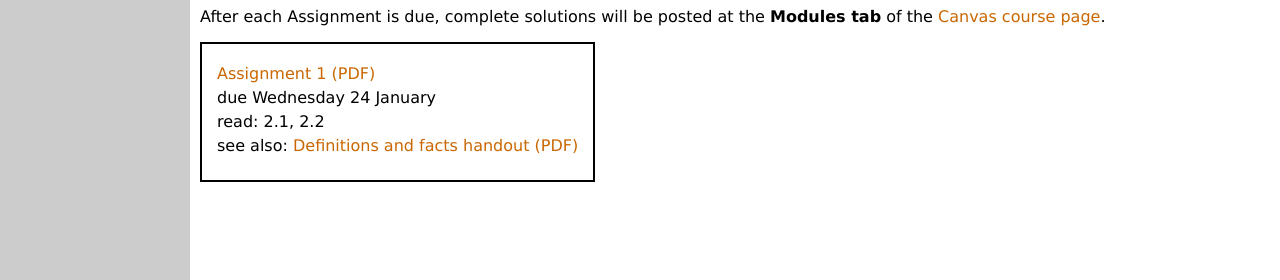
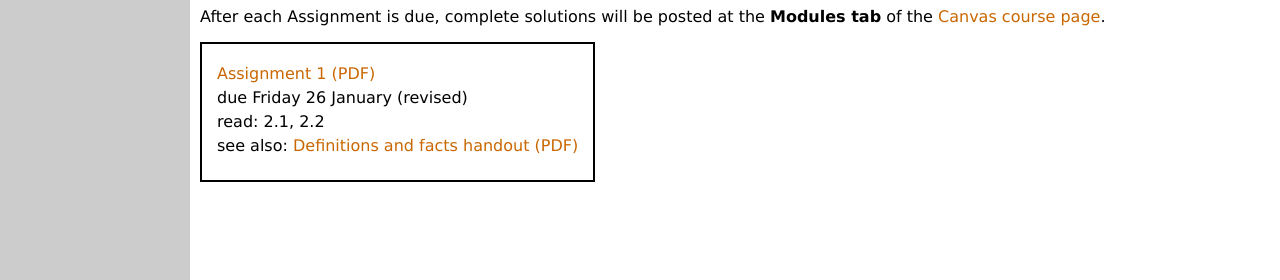
Before and after one commit to bueler/numerical, a Jekyll site: the page built from homework.md, in a window 1280 px wide. Shown: the part 238-518 px from the top of the page. Built offline with Jekyll 4.4.1, drawn with Linux system fonts in a browser that asks for light colours.

Commit message:
also due date on homework page

```diff
--- a/_data/homework.yml
+++ b/_data/homework.yml
@@ -2,7 +2,7 @@ semester: Spring 2024
 home: assets/homework/S24
 homework:
 - name: Assignment 1
-  due: Wednesday 24 January
+  due: Friday 26 January (revised)
   blank: A1.pdf
   sections: 2.1, 2.2
   seealsoname: Definitions and facts handout
```
